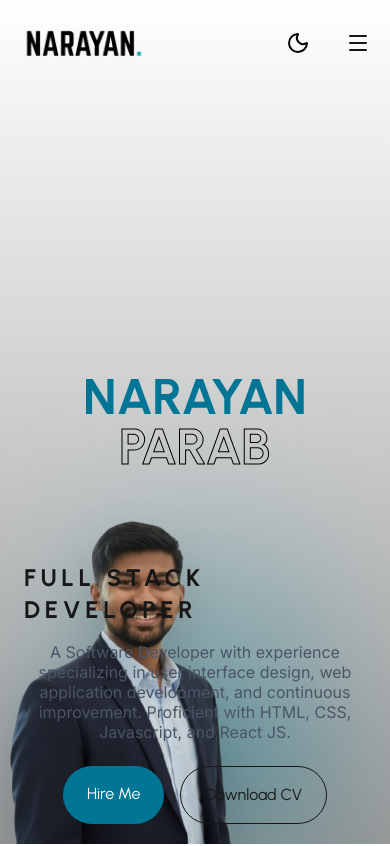
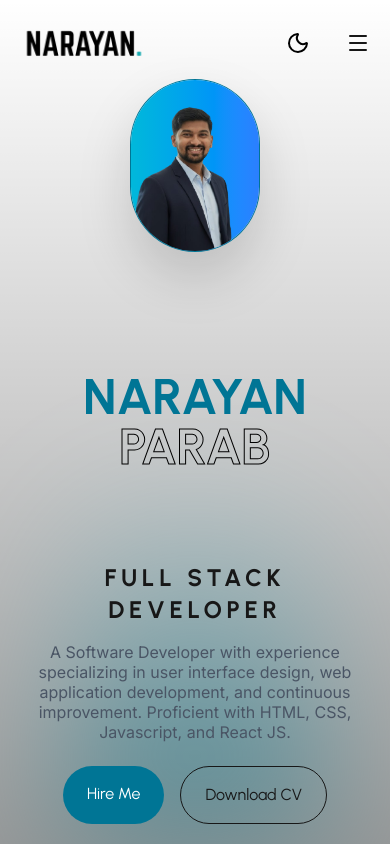
Before and after one commit to parabneil/parabneil.github.io, a Next.js app: page / in a window 390 px wide. Shown: the top 846 px of the page. Built offline with nearby package versions, Linux system fonts and the light colour scheme.

Commit message:
Hero section fixed for mobile screen

```diff
--- a/app/sections/Hero.jsx
+++ b/app/sections/Hero.jsx
@@ -18,7 +18,7 @@ const Hero = () => {
   return (
     <section
       id="hero"
-      className="relative flex items-center justify-center min-h-screen overflow-hidden dark:bg-black"
+      className="relative flex flex-col md:flex-row items-center justify-center min-h-screen overflow-hidden dark:bg-black"
     >
       {/* Background Image */}
       {/* <Image
@@ -30,8 +30,33 @@ const Hero = () => {
       /> */}
       <div className="absolute inset-0 bg-linear-to-b from-transparent to-black/40 z-10" />
 
+      {/* HERO IMAGE */}
+      <motion.div
+        initial={{ y: 100, opacity: 0 }}
+        animate={{ y: 0, opacity: 1 }}
+        transition={{ duration: 1, ease: "easeOut" }}
+        className="absolute top-20 md:top-0 md:bottom-0 md:left-0 z-20"
+      >
+        <Image
+          src={assets.hero_image}
+          alt={`${name.firstName} ${name.lastName}`}
+          width={500}
+          className="w-32 rounded-full md:rounded-none ring-1 ring-cyan-700 bg-linear-to-r from-cyan-500 to-blue-500 md:bg-none md:ring-0 md:w-96 lg:w-xl object-contain drop-shadow-2xl"
+          priority
+        />
+      </motion.div>
+
+      {/* DECORATIVE SHAPE */}
+      <motion.div
+        style={{ y: y1 }}
+        className="absolute left-1/2 -translate-x-1/2 bottom-0 z-5 w-64 h-96 bg-linear-to-t from-cyan-500/50 to-transparent rounded-t-full blur-3xl"
+      />
+
+      <div>
         {/* BIG PARALLAX TEXT (Middle Layer) */}
-      <div className="absolute inset-0 flex flex-col items-center justify-center z-10 pointer-events-none select-none">
+        <div
+        className="absolute inset-0 flex flex-col items-center justify-center z-10 pointer-events-none select-none"
+        >
           <motion.p
             style={{ x: x1, opacity }}
             aria-hidden="true"
@@ -49,40 +74,22 @@ const Hero = () => {
           </motion.p>
         </div>
 
-      {/* DECORATIVE SHAPE */}
-      <motion.div
-        style={{ y: y1 }}
-        className="absolute left-1/2 -translate-x-1/2 bottom-0 z-5 w-64 h-96 bg-linear-to-t from-cyan-500/50 to-transparent rounded-t-full blur-3xl"
-      />
-
-      {/* HERO IMAGE */}
-      <motion.div
-        initial={{ y: 100, opacity: 0 }}
-        animate={{ y: 0, opacity: 1 }}
-        transition={{ duration: 1, ease: "easeOut" }}
-        className="absolute bottom-0 left-0 lg:right-20 z-20"
+        {/* CONTENT */}
+        <div
+        className="absolute bottom-5 left-0 right-0 z-30 flex flex-col items-center px-6"
         >
-        <Image
-          src={assets.hero_image}
-          alt={`${name.firstName} ${name.lastName}`}
-          width={500}
-          className="w-72 md:w-96 lg:w-xl object-contain drop-shadow-2xl"
-          priority
-        />
-      </motion.div>
-
-      {/* CONTENT */}
-      <div className="absolute bottom-5 left-0 right-0 z-30 flex flex-col items-center px-6">
           <motion.h2
             initial={{ y: 20, opacity: 0 }}
             whileInView={{ y: 0, opacity: 1 }}
             viewport={{ once: true }}
-          className="dark:text-white text-2xl md:text-4xl font-heading font-bold uppercase tracking-[0.2em]"
+            className="dark:text-white text-2xl md:text-4xl font-heading font-bold uppercase text-center tracking-[0.2em]"
           >
             {jobTitle[0]}
           </motion.h2>
 
-        <motion.p className="mt-4 text-center max-w-xl text-gray-600 dark:text-gray-300 leading-tight">
+          <motion.p
+          className="mt-4 text-center max-w-xl text-gray-600 dark:text-gray-300 leading-tight"
+          >
             {headline}
           </motion.p>
 
@@ -107,6 +114,7 @@ const Hero = () => {
             </a>
           </motion.div>
         </div>
+      </div>
     </section>
   );
 };
```
Lines whose indentation alone changed are shown as unchanged.
